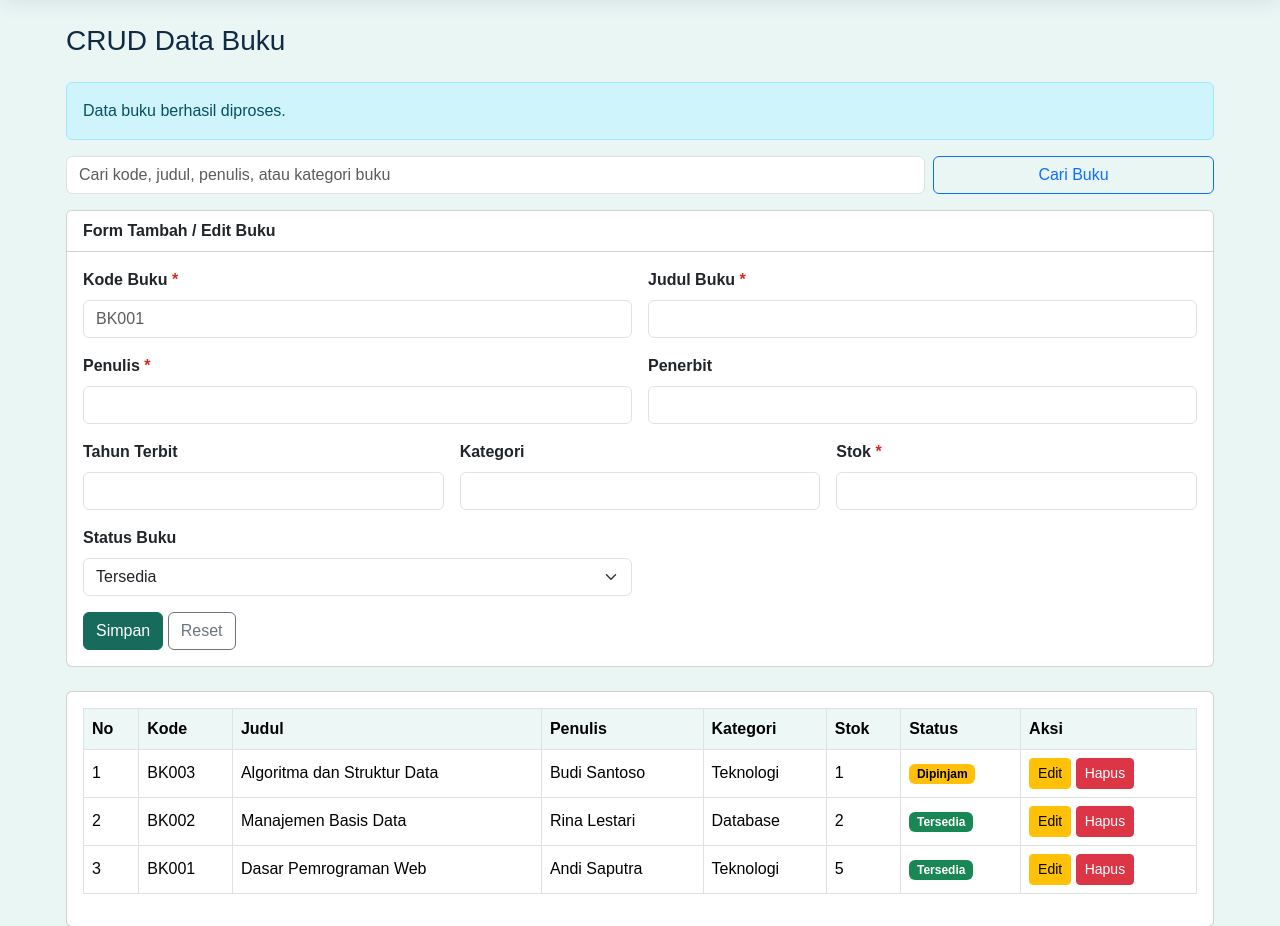
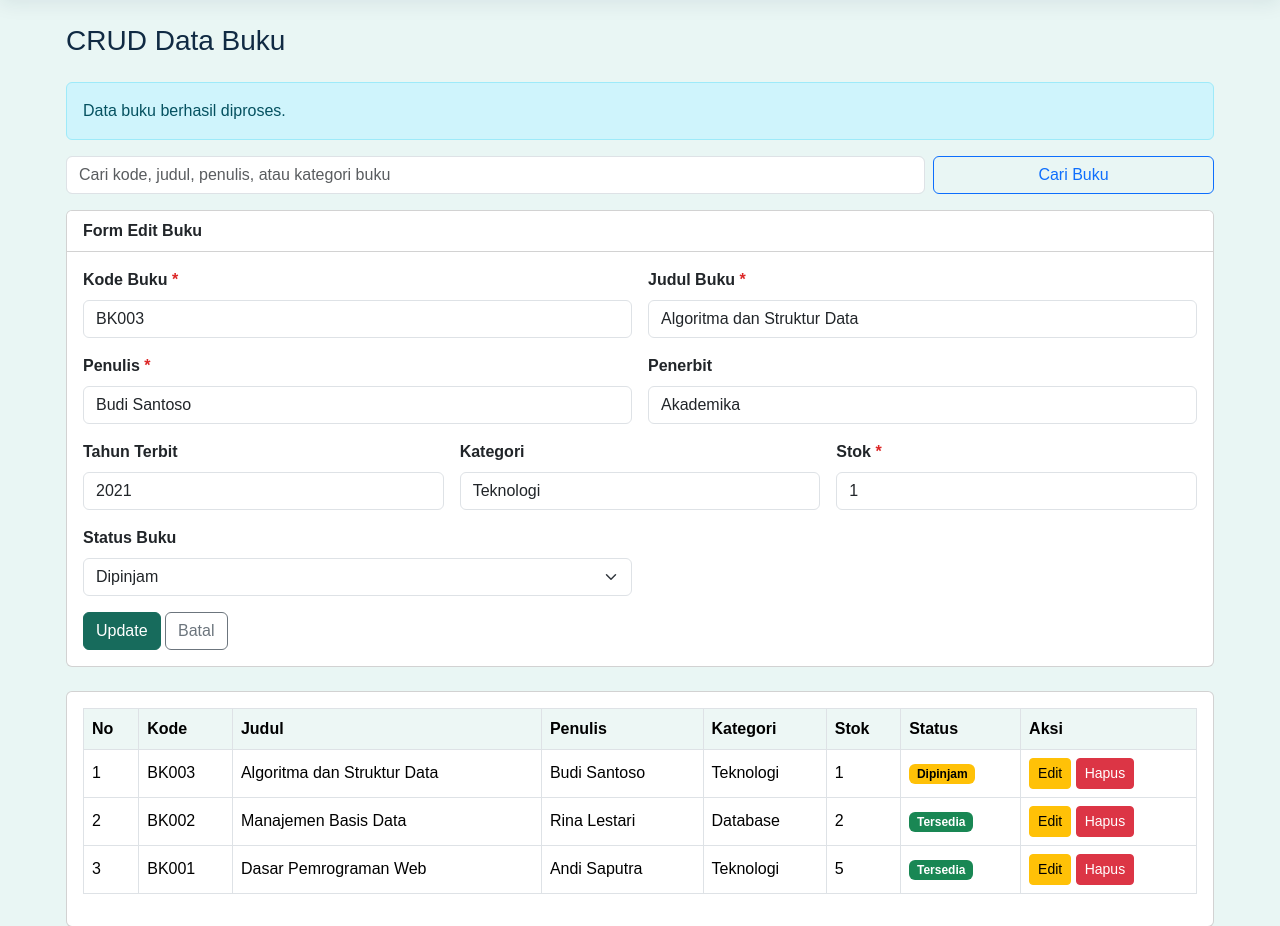
Before and after one commit to Rozan18z/uas-web-perpustakaan, a PHP site: page /buku.php?edit=3 in a window 1280 px wide. Shown: the part 75-1001 px from the top of the page. Run offline with PHP 8.4, Linux system fonts and the light colour scheme; data comes from the database, SQL or seed files in the repository.

Commit message:
Menambahkan fitur edit & hapus data buku, perbaiki bug tabel

```diff
--- a/buku.php
+++ b/buku.php
@@ -27,8 +27,64 @@ if (isset($_POST['simpan_buku'])) {
         // Jika gagal (misal kode buku kembar/duplicate), munculkan notifikasi gagal
         echo "<script>alert('Waduh, gagal menyimpan data ke database.');</script>";
     }
-}
-?>
+    }
+
+    // FITUR EDIT (UPDATE)
+    if (isset($_POST['update_buku'])) {
+        $id_buku      = $_POST['id_buku'];
+        $kode_buku    = $_POST['kode_buku'];
+        $judul_buku   = $_POST['judul_buku'];
+        $penulis      = $_POST['penulis'];
+        $penerbit     = $_POST['penerbit'];
+        $tahun_terbit = $_POST['tahun_terbit'];
+        $kategori     = $_POST['kategori'];
+        $stok         = $_POST['stok'];
+        $status       = $_POST['status'];
+
+        $update = mysqli_query($koneksi, "UPDATE buku SET
+                    kode_buku='$kode_buku',
+                    judul_buku='$judul_buku',
+                    penulis='$penulis',
+                    penerbit='$penerbit',
+                    tahun_terbit='$tahun_terbit',
+                    kategori='$kategori',
+                    stok='$stok',
+                    status='$status'
+                  WHERE id_buku='$id_buku'");
+
+        if ($update) {
+            echo "<script>alert('Data buku berhasil diperbarui.'); window.location='buku.php';</script>";
+        } else {
+            echo "<script>alert('Gagal memperbarui data buku.');</script>";
+        }
+    }
+
+    // FITUR HAPUS (DELETE)
+    if (isset($_GET['hapus'])) {
+        $id_hapus = $_GET['hapus'];
+        $hapus = mysqli_query($koneksi, "DELETE FROM buku WHERE id_buku='$id_hapus'");
+
+        if ($hapus) {
+            echo "<script>alert('Data buku berhasil dihapus.'); window.location='buku.php';</script>";
+        } else {
+            echo "<script>alert('Gagal menghapus data buku.');</script>";
+        }
+        exit();
+    }
+
+    // AMBIL DATA UNTUK MODE EDIT
+    $mode_edit = false;
+    $data_edit = null;
+
+    if (isset($_GET['edit'])) {
+        $id_edit  = $_GET['edit'];
+        $cek_edit = mysqli_query($koneksi, "SELECT * FROM buku WHERE id_buku='$id_edit'");
+        if (mysqli_num_rows($cek_edit) > 0) {
+            $data_edit = mysqli_fetch_assoc($cek_edit);
+            $mode_edit = true;
+        }
+    }
+    ?>
 
 <!doctype html>
 <html lang="id">
@@ -71,7 +127,7 @@ if (isset($_POST['simpan_buku'])) {
                 Data buku berhasil diproses.
             </div>
 
-            <form action="#" method="get" class="row g-2 mb-3">
+            <form action="buku.php" method="get" class="row g-2 mb-3">
                 <div class="col-md-9">
                     <input type="search" name="keyword" class="form-control" placeholder="Cari kode, judul, penulis, atau kategori buku">
                 </div>
@@ -82,51 +138,66 @@ if (isset($_POST['simpan_buku'])) {
 
             <div class="card card-box mb-4">
                 <div class="card-header bg-white">
-                    <strong>Form Tambah / Edit Buku</strong>
+                    <strong><?php echo $mode_edit ? 'Form Edit Buku' : 'Form Tambah Buku'; ?></strong>
                 </div>
                 <div class="card-body">
                     <form action="" method="post">
+                        <?php if ($mode_edit) { ?>
+                            <input type="hidden" name="id_buku" value="<?php echo $data_edit['id_buku']; ?>">
+                        <?php } ?>
                         <div class="row g-3">
                             <div class="col-md-6">
                                 <label class="form-label">Kode Buku <span class="required">*</span></label>
-                                <input type="text" name="kode_buku" class="form-control" required placeholder="BK001">
+                                <input type="text" name="kode_buku" class="form-control" required placeholder="BK001"
+                                       value="<?php echo $mode_edit ? $data_edit['kode_buku'] : ''; ?>">
                             </div>
                             <div class="col-md-6">
                                 <label class="form-label">Judul Buku <span class="required">*</span></label>
-                                <input type="text" name="judul_buku" class="form-control" required minlength="3">
+                                <input type="text" name="judul_buku" class="form-control" required minlength="3"
+                                       value="<?php echo $mode_edit ? $data_edit['judul_buku'] : ''; ?>">
                             </div>
                             <div class="col-md-6">
                                 <label class="form-label">Penulis <span class="required">*</span></label>
-                                <input type="text" name="penulis" class="form-control" required>
+                                <input type="text" name="penulis" class="form-control" required
+                                       value="<?php echo $mode_edit ? $data_edit['penulis'] : ''; ?>">
                             </div>
                             <div class="col-md-6">
                                 <label class="form-label">Penerbit</label>
-                                <input type="text" name="penerbit" class="form-control">
+                                <input type="text" name="penerbit" class="form-control"
+                                       value="<?php echo $mode_edit ? $data_edit['penerbit'] : ''; ?>">
                             </div>
                             <div class="col-md-4">
                                 <label class="form-label">Tahun Terbit</label>
-                                <input type="number" name="tahun_terbit" class="form-control" min="1900" max="2099">
+                                <input type="number" name="tahun_terbit" class="form-control" min="1900" max="2099"
+                                       value="<?php echo $mode_edit ? $data_edit['tahun_terbit'] : ''; ?>">
                             </div>
                             <div class="col-md-4">
                                 <label class="form-label">Kategori</label>
-                                <input type="text" name="kategori" class="form-control">
+                                <input type="text" name="kategori" class="form-control"
+                                       value="<?php echo $mode_edit ? $data_edit['kategori'] : ''; ?>">
                             </div>
                             <div class="col-md-4">
                                 <label class="form-label">Stok <span class="required">*</span></label>
-                                <input type="number" name="stok" class="form-control" required min="0">
+                                <input type="number" name="stok" class="form-control" required min="0"
+                                       value="<?php echo $mode_edit ? $data_edit['stok'] : ''; ?>">
                             </div>
                             <div class="col-md-6">
                                 <label class="form-label">Status Buku</label>
                                 <select name="status" class="form-select" required>
-                                    <option value="tersedia">Tersedia</option>
-                                    <option value="dipinjam">Dipinjam</option>
-                                    <option value="rusak">Rusak</option>
-                                    <option value="hilang">Hilang</option>
+                                    <option value="tersedia" <?php echo ($mode_edit && $data_edit['status']=='tersedia') ? 'selected' : ''; ?>>Tersedia</option>
+                                    <option value="dipinjam" <?php echo ($mode_edit && $data_edit['status']=='dipinjam') ? 'selected' : ''; ?>>Dipinjam</option>
+                                    <option value="rusak" <?php echo ($mode_edit && $data_edit['status']=='rusak') ? 'selected' : ''; ?>>Rusak</option>
+                                    <option value="hilang" <?php echo ($mode_edit && $data_edit['status']=='hilang') ? 'selected' : ''; ?>>Hilang</option>
                                 </select>
                             </div>
                             <div class="col-12">
-                                <button type="submit" name="simpan_buku" class="btn btn-primary">Simpan</button>
-                                <button type="reset" class="btn btn-outline-secondary">Reset</button>
+                                <?php if ($mode_edit) { ?>
+                                    <button type="submit" name="update_buku" class="btn btn-primary">Update</button>
+                                    <a href="buku.php" class="btn btn-outline-secondary">Batal</a>
+                                <?php } else { ?>
+                                    <button type="submit" name="simpan_buku" class="btn btn-primary">Simpan</button>
+                                    <button type="reset" class="btn btn-outline-secondary">Reset</button>
+                                <?php } ?>
                             </div>
                         </div>
                     </form>
@@ -150,8 +221,20 @@ if (isset($_POST['simpan_buku'])) {
                         </thead>
                         <tbody>
                             <?php
-                            // Mengambil data dari tabel buku di database
-                            $query = mysqli_query($koneksi, "SELECT * FROM buku ORDER BY id_buku DESC");
+                            // LOGIKA PENCARIAN BARU
+                            if (isset($_GET['keyword']) && $_GET['keyword'] != '') {
+                                $keyword = mysqli_real_escape_string($koneksi, $_GET['keyword']);
+                                // Mencari berdasarkan kode, judul, penulis, atau kategori
+                                $query = mysqli_query($koneksi, "SELECT * FROM buku WHERE
+                                          kode_buku LIKE '%$keyword%' OR
+                                          judul_buku LIKE '%$keyword%' OR
+                                          penulis LIKE '%$keyword%' OR
+                                          kategori LIKE '%$keyword%'
+                                          ORDER BY id_buku DESC");
+                            } else {
+                                // Jika tidak ada pencarian, tampilkan semua data bawaan kamu
+                                $query = mysqli_query($koneksi, "SELECT * FROM buku ORDER BY id_buku DESC");
+                            }
 
                             // Variabel untuk penomoran otomatis tabel
                             $no = 1;
@@ -159,7 +242,6 @@ if (isset($_POST['simpan_buku'])) {
                             // Looping untuk menampilkan data secara dinamis
                             while ($data = mysqli_fetch_array($query)) {
                             ?>
-                            <tr>
                                 <td><?php echo $no++; ?></td>
                                 <td><?php echo $data['kode_buku']; ?></td>
                                 <td><?php echo $data['judul_buku']; ?></td>
@@ -176,8 +258,8 @@ if (isset($_POST['simpan_buku'])) {
                                 </td>
                                 <td>
                                     <!-- Tombol aksi yang membawa parameter ID Buku untuk Edit & Hapus -->
-                                    <a href="buku_edit.php?id=<?php echo $data['id_buku']; ?>" class="btn btn-sm btn-warning">Edit</a>
-                                    <a href="buku_hapus.php?id=<?php echo $data['id_buku']; ?>" class="btn btn-sm btn-danger">Hapus</a>
+                                    <a href="buku.php?edit=<?php echo $data['id_buku']; ?>" class="btn btn-sm btn-warning">Edit</a>
+                                    <a href="buku.php?hapus=<?php echo $data['id_buku']; ?>" class="btn btn-sm btn-danger">Hapus</a>
                                 </td>
                             </tr>
                             <?php
```
